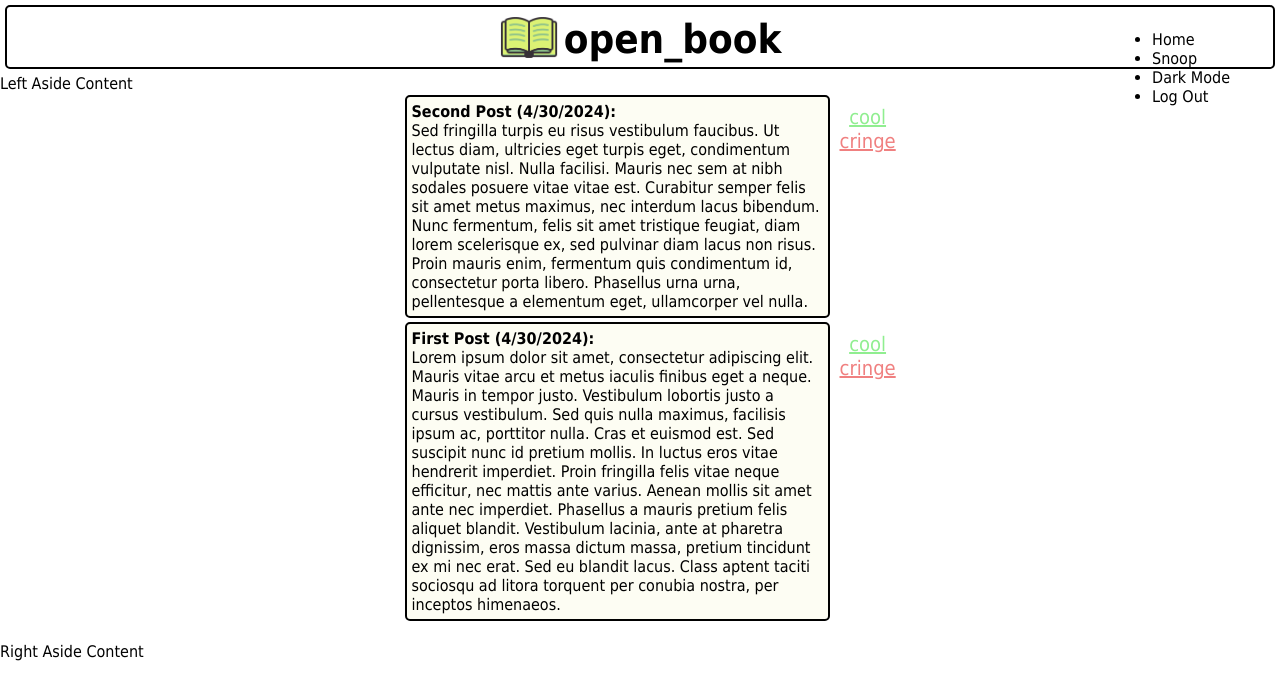
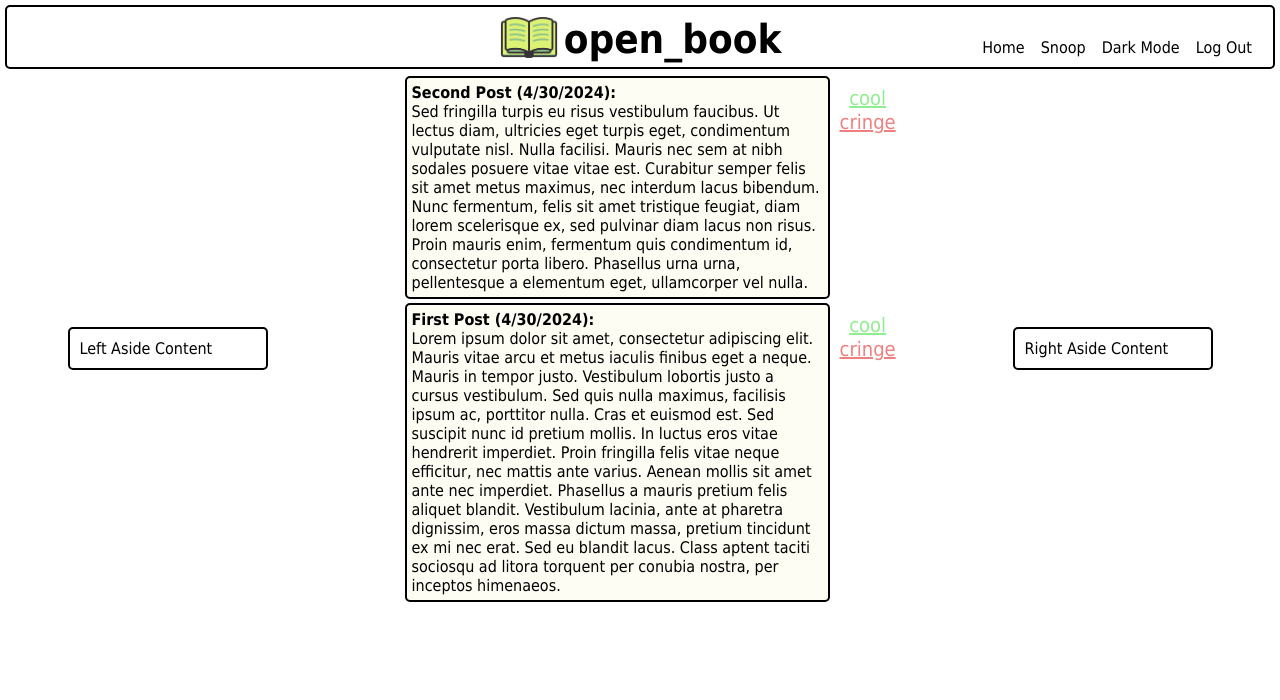
Before and after one commit to SukhnainDeol/open_book_react-test, a React (Vite) app in the folder client/: page /snoop in a window 1280 px wide. Shown: the top 700 px of the page. Built offline with nearby package versions, Linux system fonts and the light colour scheme.

Commit message:
Update styles.css
updated css for nav links and asides

```diff
--- a/client/src/styles.css
+++ b/client/src/styles.css
@@ -57,7 +57,6 @@ nav {
     margin: 5px;
     padding: 15px;
     display: grid;
-    grid-template-columns: auto auto auto;
     column-gap: 15px;
 }
 
@@ -65,6 +64,35 @@ nav a:hover {
     font-weight: bolder;
 }
 
+.nav-list {
+    list-style-type: none;
+    padding: 0;
+    margin: 0;
+    grid-template-columns: auto atuo auto;
+}
+
+.nav-list li {
+    display: inline-block;
+    margin: 8px;
+
+}
+
+.nav-list li a {
+    text-decoration: none;
+    color: black;
+}
+
+.nav-list li a:hover {
+    font-weight: bolder;
+}
+
+.left-aside, .right-aside {
+    border: 2px solid black;
+    border-radius: 5px;
+    padding: 10px;
+    width: 200px;
+    margin: auto;
+}
 
 label {
     display: block;
@@ -118,6 +146,11 @@ textarea:focus {
     color: #ffffff;
 }
 
+.homepage-container {
+    display: grid;
+    grid-template-columns: auto auto auto;
+}
+
 
 .entry-container {
     display: grid;
@@ -145,6 +178,7 @@ textarea:focus {
     color: lightcoral;
     background-color: white;
     border: 2px red solid;
+    border-radius: 5px;
 }
 
 .entry-container .delete:hover {
@@ -167,7 +201,8 @@ textarea:focus {
     color: lightgreen;
 }
 
-.entry-container .like:hover {
+.entry-container .like:hover,
+.entry-container .dislike:hover {
     font-weight: bolder;
 }
 
@@ -176,9 +211,6 @@ textarea:focus {
     color: lightcoral;
 }
 
-.entry-container .dislike:hover {
-    font-weight: bolder;
-}
 
 :root {
     --light-background-color: #ffffff;
@@ -260,16 +292,17 @@ body {
     color: #ffffff !important;
 }
 
-.dark-theme .btn:hover,
-.dark-theme #post-entry:hover,
-.dark-theme li:hover {
+
+.dark-theme #post-entry:hover {
     background-color: #588c7e !important;
     border-color: #ffffff;
     color: white;
 }
 
-.dark-theme .btn:active,
-.dark-theme #post-entry:active,
-.dark-theme li:active {
+.dark-theme #post-entry:active {
     background-color: #7dc0ae !important;
 }
+
+.nav-list .nav-link:hover {
+    font-weight: bolder;
+}
```
